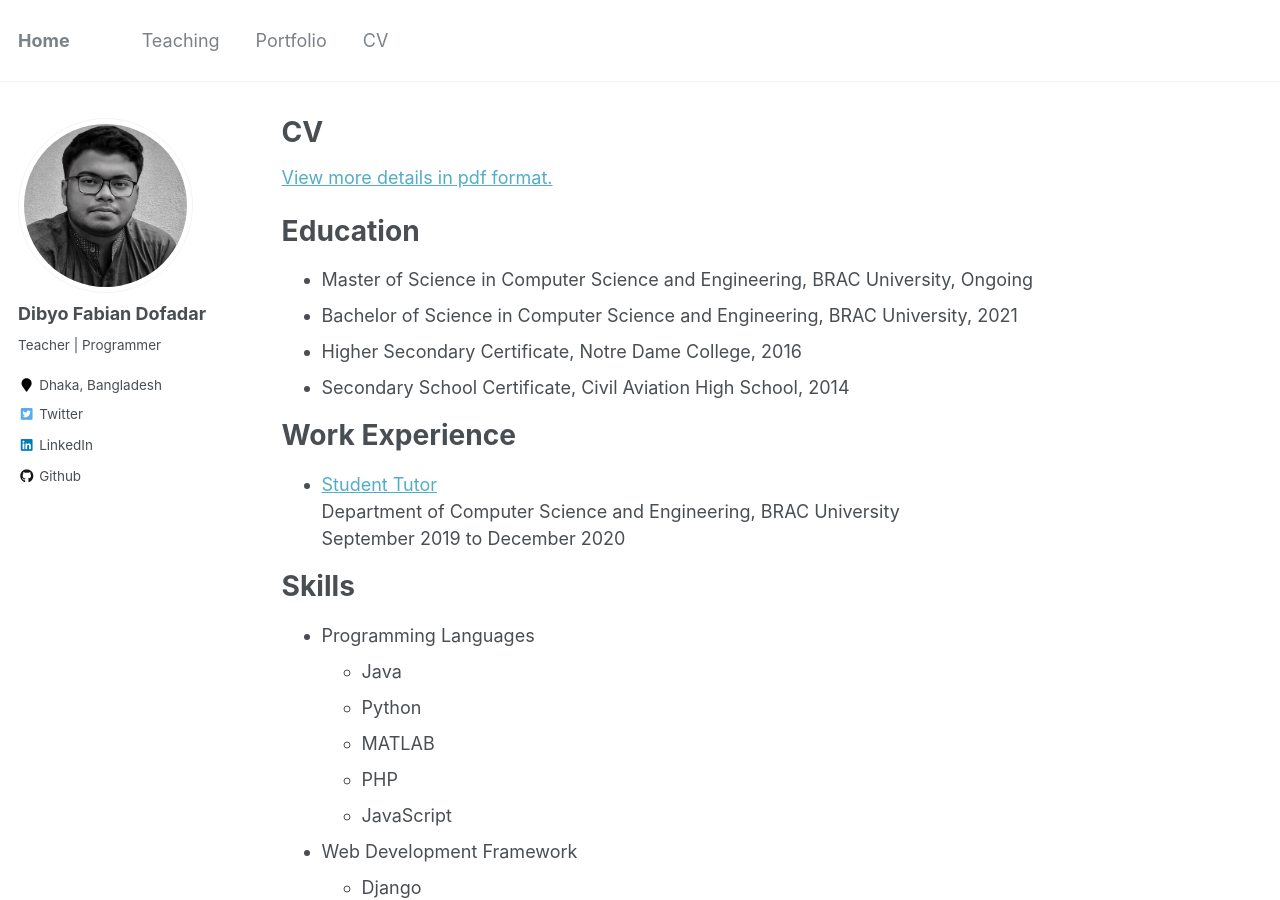
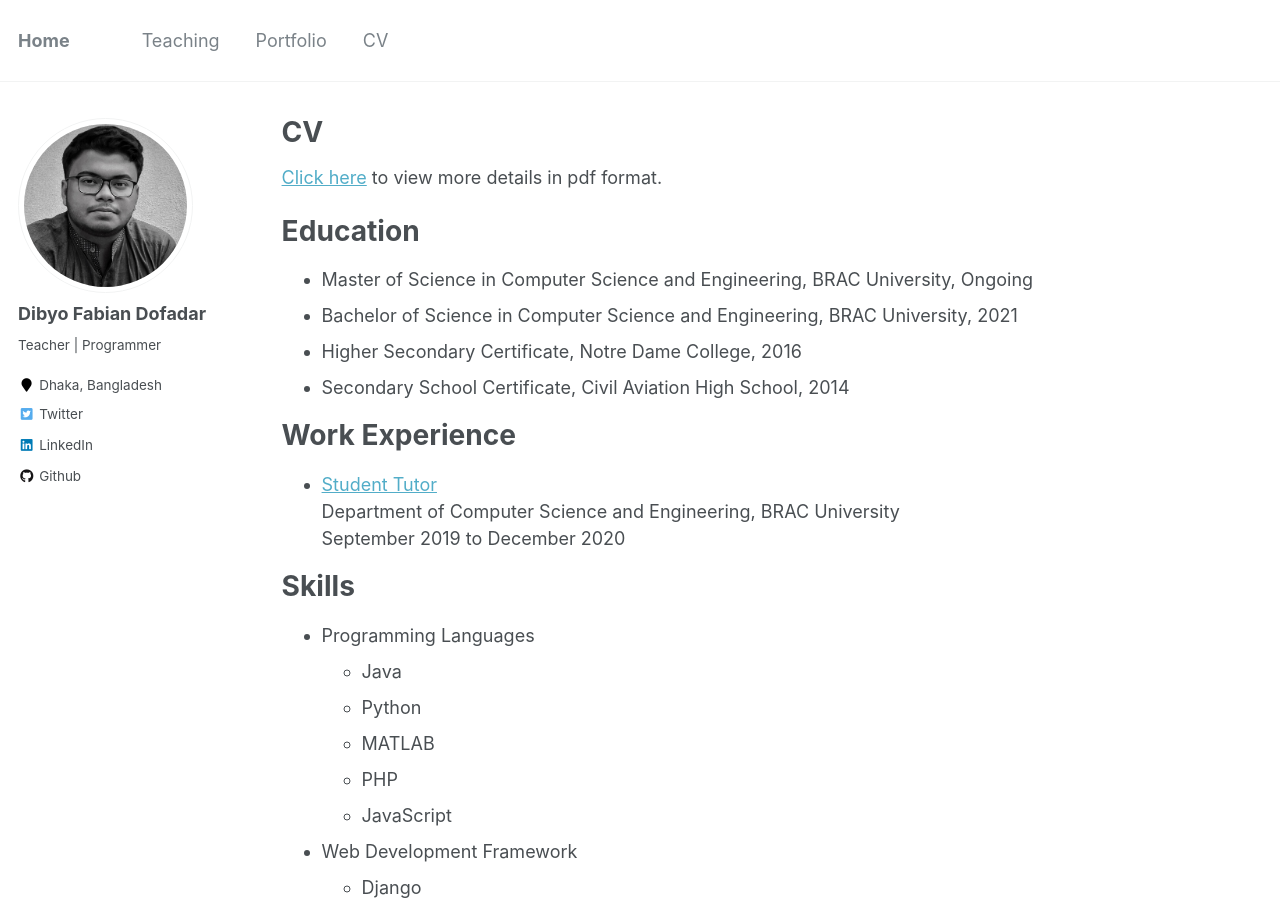
Before and after one commit to fabian-dibyo/fabian-dibyo.github.io, a Jekyll site: the page built from _pages/cv.md, in a window 1280 px wide and 900 px high. Built offline with Jekyll 4.4.1, drawn with Linux system fonts in a browser that asks for light colours.

Commit message:
Update cv.md

```diff
--- a/_pages/cv.md
+++ b/_pages/cv.md
@@ -9,7 +9,7 @@ redirect_from:
 
 {% include base_path %}
 
-[View more details in pdf format.](https://drive.google.com/file/d/1akOl3aRkZYpRiy6Izb4HEZphGKQCNa43/view)
+<a href="https://drive.google.com/file/d/1akOl3aRkZYpRiy6Izb4HEZphGKQCNa43/view" target="_blank">Click here</a> to view more details in pdf format.
 
 Education
 ======
```
